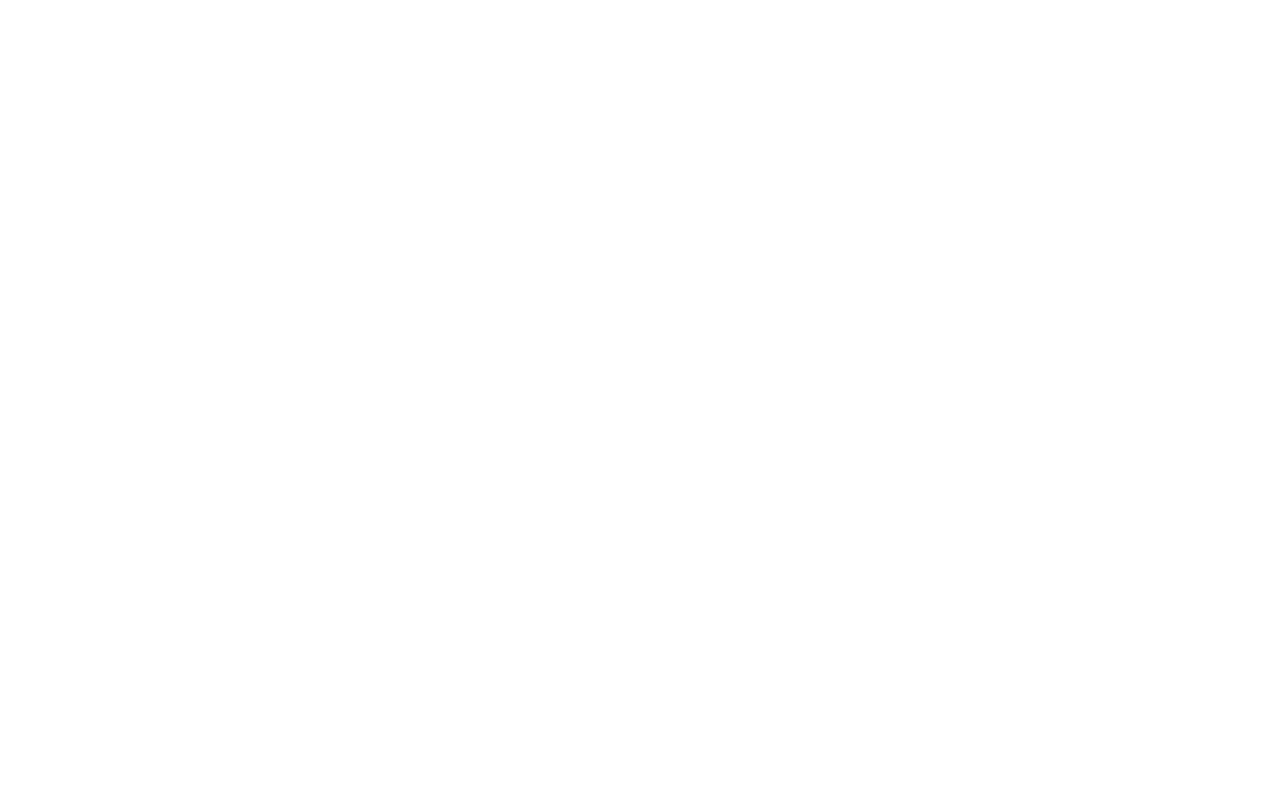
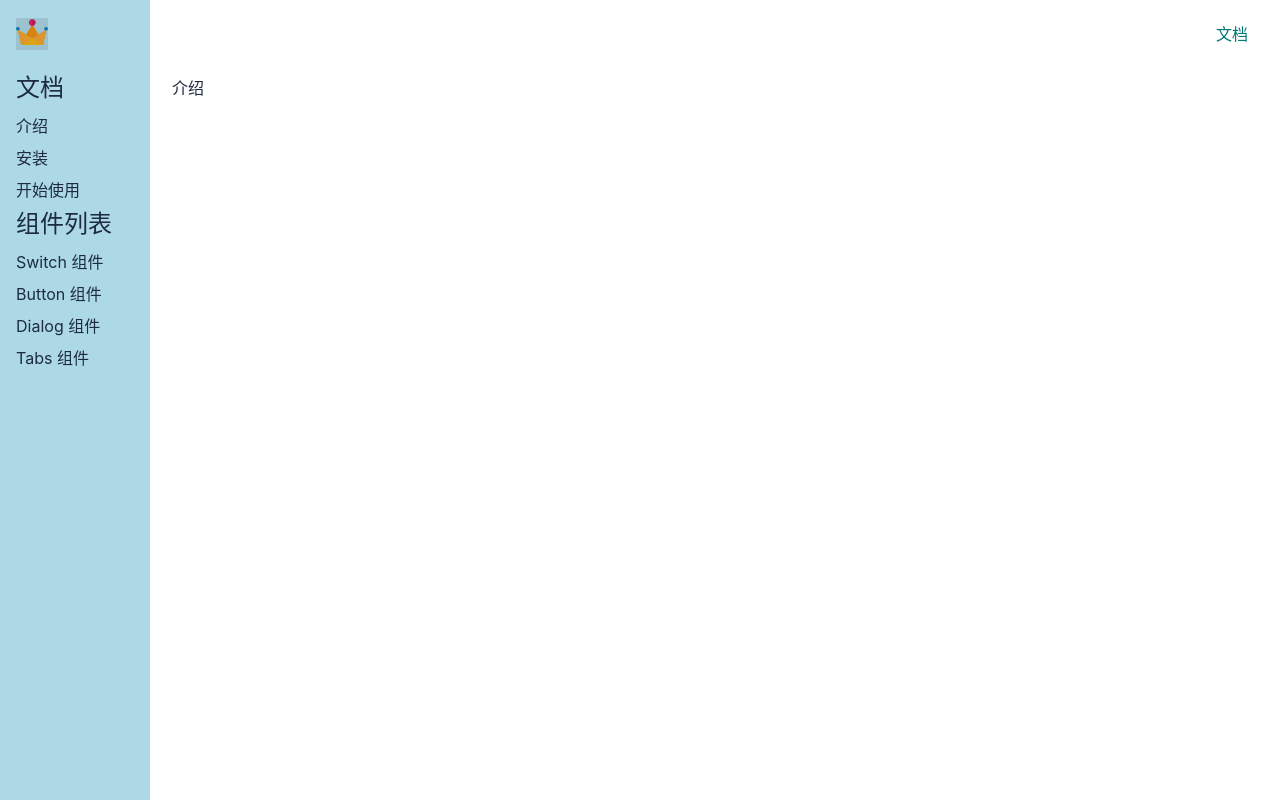
Before and after one commit to liuzb30/gulu-ui, a Vue app: page /#/doc/intro in a window 1280 px wide. Before the commit this address had no page. Built offline with nearby package versions, Linux system fonts and the light colour scheme.

Commit message:
创建路由

```diff
--- a/src/router.ts
+++ b/src/router.ts
@@ -6,6 +6,9 @@
 import DialogDemo from './components/DialogDemo.vue'
 import TabsDemo from './components/TabsDemo.vue'
 import DocDemo from './components/DocDemo.vue'
+import GetStarted from './views/GetStarted.vue'
+import Install from './views/Install.vue'
+import Intro from './views/Intro.vue'
 
 const history = createWebHashHistory()
 const router = createRouter({
@@ -17,6 +20,9 @@
         component: Doc,
         children:[
             { path: "", component: DocDemo },
+            {path:'get-started', component:GetStarted},
+            {path:'install', component:Install},
+            {path:'intro', component:Intro},
             {path:'switch', component:SwitchDemo},
             {path:'button', component:ButtonDemo},
             {path:'dialog', component:DialogDemo},
--- a/src/views/Doc.vue
+++ b/src/views/Doc.vue
@@ -3,6 +3,18 @@
     <TopNav class="nav" toggleMenuButtonVisible />
     <div class="content">
       <aside v-if="menuVisible">
+        <h2>文档</h2>
+        <ol>
+          <li>
+            <router-link to="/doc/intro">介绍</router-link>
+          </li>
+          <li>
+            <router-link to="/doc/install">安装</router-link>
+          </li>
+          <li>
+            <router-link to="/doc/get-started">开始使用</router-link>
+          </li>
+        </ol>
         <h2>组件列表</h2>
         <ol>
           <li>
--- /dev/null
+++ b/src/views/GetStarted.vue
@@ -0,0 +1,10 @@
+<template>
+  <div>开始</div>
+</template>
+
+<script>
+export default {};
+</script>
+
+<style>
+</style>
--- /dev/null
+++ b/src/views/Install.vue
@@ -0,0 +1,10 @@
+<template>
+  <div>安装</div>
+</template>
+
+<script>
+export default {};
+</script>
+
+<style>
+</style>
--- /dev/null
+++ b/src/views/Intro.vue
@@ -0,0 +1,10 @@
+<template>
+  <div>介绍</div>
+</template>
+
+<script>
+export default {};
+</script>
+
+<style>
+</style>
```
